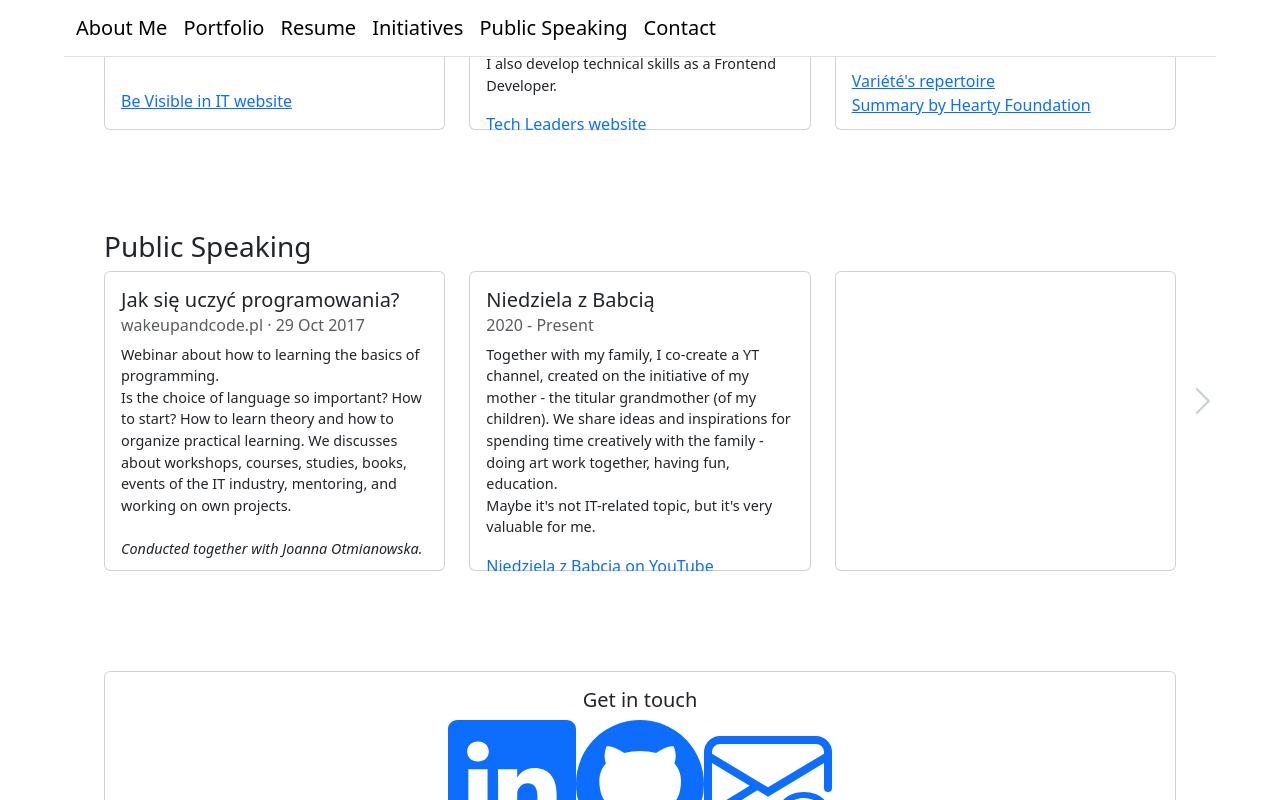
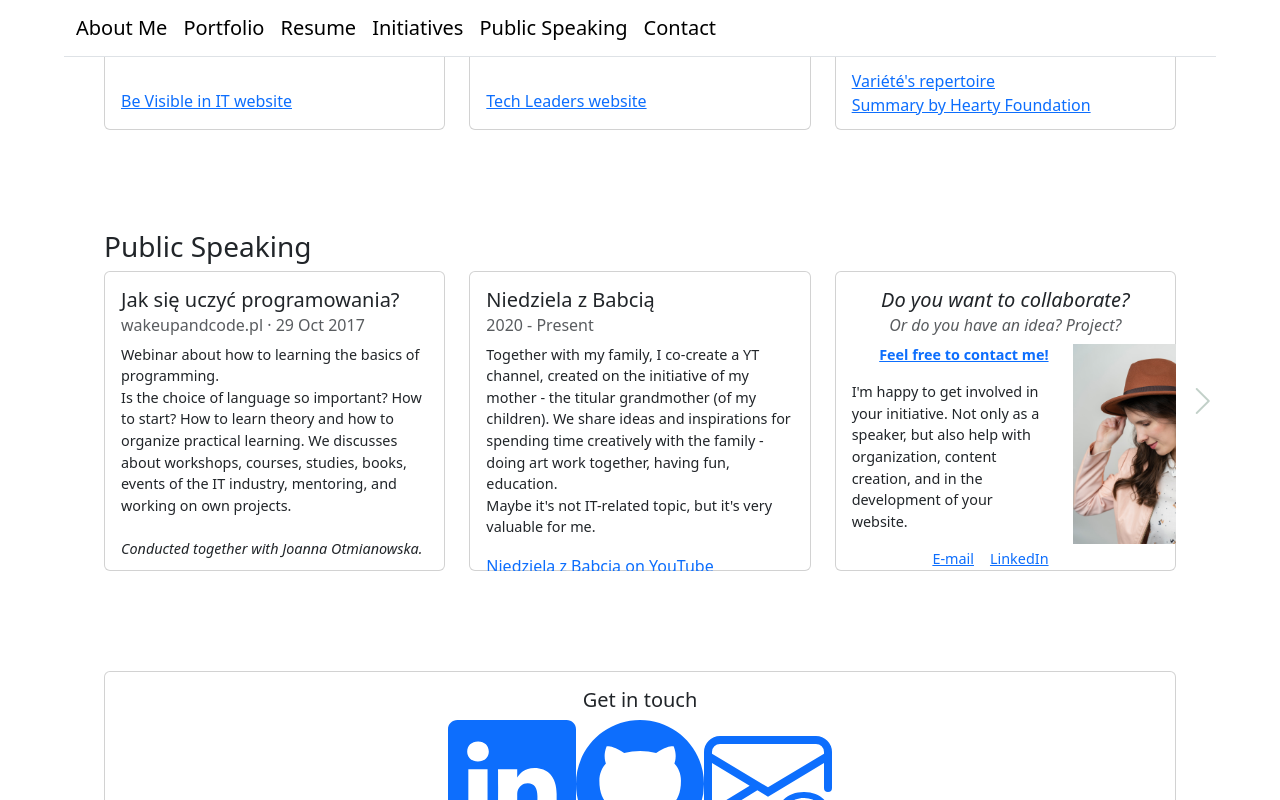
Before and after one commit to joannahulek/joannahulek.github.io, a React (Create React App) app: page / in a window 1280 px wide. Both pictures are taken after a click on the button "Previous". Shown: the part 4321-5121 px from the top of the page. Built offline with nearby package versions, Linux system fonts and the light colour scheme; the HTML template or start-up script is replaced by a standard one.

Commit message:
PortfolioItem Interface adjusted - string type updated to ReactElement type (to allow customizing items)

```diff
--- a/src/components/Portfolio.tsx
+++ b/src/components/Portfolio.tsx
@@ -1,8 +1,8 @@
 import {ReactElement} from "react";
 
 export interface PortfolioItem{
-    title: string
-    time: string
+    title: ReactElement
+    time: ReactElement
     description: ReactElement
     link:ReactElement
 }
--- a/src/components/content/Initiatives.tsx
+++ b/src/components/content/Initiatives.tsx
@@ -2,24 +2,24 @@ import Portfolio, {PortfolioItem} from "../Portfolio";
 
 const projects: PortfolioItem[]=[
     {
-        title: "Be Visible in IT",
-        time: "Participant · Jun 2024 - Jan 2025",
+        title: <>Be Visible in IT</>,
+        time: <>Participant · Jun 2024 - Jan 2025</>,
         description: <>
             A series of workshops that helps to build presonal brand and effectively, reliably promote yourself through your professional achievements.
             <br></br><i>The program also includes preparation and practice of public speaking.</i></>,
         link: <a href="https://www.womenintechnology.pl/be-visible-in-it" target="_blank" className="card-link">Be Visible in IT website</a>
     },
     {
-        title: "Tech Leaders 9th edition",
-        time: "Mentee · 20 Feb - 20 Jun 2024",
+        title: <>Tech Leaders 9th edition</>,
+        time: <>Mentee · 20 Feb - 20 Jun 2024</>,
         description: <>
             I work on analyzing and developing my soft skills and gaining deeper knowledge and understanding of Agile, Scrum and Kanban, under the supervision of my mentor Monika. I focus on develop my career path and self-awareness of my predispositions and leadership competences.
-            <br></br>I also develop technical skills as a Frontend Developer.</>,
+            </>,
         link: <><a href="https://techleaders.eu/" target="_blank" className="card-link">Tech Leaders website</a></>
     },
     {
-        title: "UBS Charity Musical",
-        time: "Grand Romance · 2023",
+        title: <>UBS Charity Musical</>,
+        time: <>Grand Romance · 2023</>,
         description: <>
             As a dancer and theater lover, I joined the cast of the 9th edition of the UBS Charity Musical.
             <br></br>
--- a/src/components/content/Projects.tsx
+++ b/src/components/content/Projects.tsx
@@ -9,8 +9,8 @@ let MarkaImages = [MarKa1, MarKa2, MarKa3];
 
 const projects: PortfolioItem[] = [
     {
-        title: "Joanna Hulek - My home website",
-        time: "from April 2024",
+        title: <>Joanna Hulek - My home website</>,
+        time: <>from April 2024</>,
         description: <>
             <p>This is the website you are currently visiting:</p>
             <a href="https://github.com/joannahulek/joannahulek.github.io" className="card-link">Project repository</a>
@@ -24,8 +24,8 @@ const projects: PortfolioItem[] = [
         </>
     },
     {
-        title: "MarKa Tekst - business website",
-        time: "May - Jun 2024",
+        title: <>MarKa Tekst - business website</>,
+        time: <>May - Jun 2024</>,
         description:
             <div className="row">
                 <div className="col">
@@ -35,6 +35,7 @@ const projects: PortfolioItem[] = [
                             alt="MarKa Tekst - website"
                             title="MarKa Tekst - website"
                             width="100%"
+                            height=""
                         />
                     </a>
                 </div>
@@ -49,8 +50,8 @@ const projects: PortfolioItem[] = [
         </>
     },
     {
-        title: "Other Projects",
-        time: "",
+        title: <>Other Projects</>,
+        time: <></>,
         description: <>
             <p>
                 I'm working with React, TypeScript, and JavaScript and I've experience in creating responsive websites, focusing on readable code and best practices.
--- a/src/components/content/PublicSpeaking.tsx
+++ b/src/components/content/PublicSpeaking.tsx
@@ -4,11 +4,12 @@ import React from "react";
 import TLgala from "../images/portfolio/TechLeadersClosingGala.jpg"
 import ScrumCaseStudy from "../images/portfolio/ScrumCaseStudy.jpg"
 import Kanapki from "../images/portfolio/Kanapki.jpg"
+import FocusPhoto from "../images/focus_photo.jpg"
 
 const projects: PortfolioItem[]=[
     {
-        title: "Nasze cele zmieniają się wraz z nami",
-        time: "21th Jun 2024",
+        title: <>Nasze cele zmieniają się wraz z nami</>,
+        time: <>21th Jun 2024</>,
         description:
             <div className="row">
                 <div className="col">
@@ -20,6 +21,7 @@ const projects: PortfolioItem[]=[
                         alt="Tech Leaders Closing Gala"
                         title="Tech Leaders Closing Gala"
                         width="100%"
+                        height=""
                     />
                 </div>
                 <i>From over a hundred mentees, only three were distinguished with the opportunity to give a speech.</i>
@@ -27,8 +29,8 @@ const projects: PortfolioItem[]=[
         link: <></>
     },
     {
-        title: "Jak zepsułam Scrum? Case Study",
-        time: "webinar · 10th Jun 2024",
+        title: <>Jak zepsułam Scrum? Case Study</>,
+        time: <>webinar · 10th Jun 2024</>,
         description:
             <>
                 <p>A case study on the most common mistakes when implementing the Scrum framework.</p>
@@ -37,13 +39,14 @@ const projects: PortfolioItem[]=[
                     alt="Jak zepsułam Scrum? Case Study"
                     title="Jak zepsułam Scrum? Case Study"
                     width="50%"
+                    height=""
                 /></p>
             </>,
         link: <></>
     },
     {
-        title: "Czy komputery potrafią robić kanapki?",
-        time: "Koderek · 26 May 2018 & Digit4Kids · 24 Oct 2020",
+        title: <>Czy komputery potrafią robić kanapki?</>,
+        time: <>Koderek · 26 May 2018 & Digit4Kids · 24 Oct 2020</>,
         description:
             <div className="row">
                 <div className="col">
@@ -55,6 +58,7 @@ const projects: PortfolioItem[]=[
                         alt="Czy komputery potrafią robić kanapki? - Digit4Kids 2020"
                         title="Czy komputery potrafią robić kanapki? - Digit4Kids 2020"
                         width="100%"
+                        height=""
                     />
                 </div>
             </div>,
@@ -65,8 +69,8 @@ const projects: PortfolioItem[]=[
         </>
     },
     {
-        title: "Jak się uczyć programowania?",
-        time: "wakeupandcode.pl · 29 Oct 2017",
+        title: <>Jak się uczyć programowania?</>,
+        time: <>wakeupandcode.pl · 29 Oct 2017</>,
         description: <>Webinar about how to learning the basics of programming.
             <br></br>Is the choice of language so important? How to start? How to learn theory and how to
             organize practical
@@ -77,8 +81,8 @@ const projects: PortfolioItem[]=[
         link: <></>
     },
     {
-        title: "Niedziela z Babcią",
-        time: "2020 - Present",
+        title: <>Niedziela z Babcią</>,
+        time: <>2020 - Present</>,
         description: <>Together with my family, I co-create a YT channel, created on the initiative of my mother - the
             titular grandmother (of my children). We share ideas and inspirations for spending time creatively with the
             family - doing art work together, having fun, education.
@@ -87,15 +91,37 @@ const projects: PortfolioItem[]=[
                  target="_blank" className="card-link">Niedziela z Babcią on YouTube</a>
     },
     {
-        title: "",
-        time: "",
-        description: <></>,
+        title: <div className="text-center"><i>Do you want to collaborate?</i></div>,
+        time: <div className="text-center"><i>Or do you have an idea? Project?</i></div>,
+            description:
+            <div className="row">
+                <div className="col">
+                    <p className="text-end"><b><a href="mailto:joanna.hulek@gmail.com?&subject=E-mail%20from%20website&body=Hi%20Joanna,%20"
+                             aria-label="mailto" className="card-link">Feel free to contact me!</a></b></p>
+                    <p className="">I'm happy to get involved in your initiative. Not only as a speaker, but also help with organization, content creation, and in the development of your website.</p>
+                    <p className="text-end">
+                        <a href="mailto:joanna.hulek@gmail.com?&subject=E-mail%20from%20website&body=Hi%20Joanna,%20"
+                          aria-label="mailto" className="card-link">E-mail</a>
+                        <a href="https://www.linkedin.com/in/joannahulek/" target="_blank"
+                           className="card-link">LinkedIn</a>
+                    </p>
+                </div>
+                <div className="col-4">
+                    <ImageCarousel
+                        images={[FocusPhoto]}
+                        alt="Joanna Hulek"
+                        title="photo by Joanna Dzierzbicka Fotografia"
+                        width=""
+                        height="200"
+                    />
+                </div>
+            </div>,
         link: <></>
     }
 ]
 
 export default function PublicSpeaking() {
     return (
-        Portfolio('publicSpeaking','Public Speaking', projects)
+        Portfolio('publicSpeaking', 'Public Speaking', projects)
     )
 }
```
